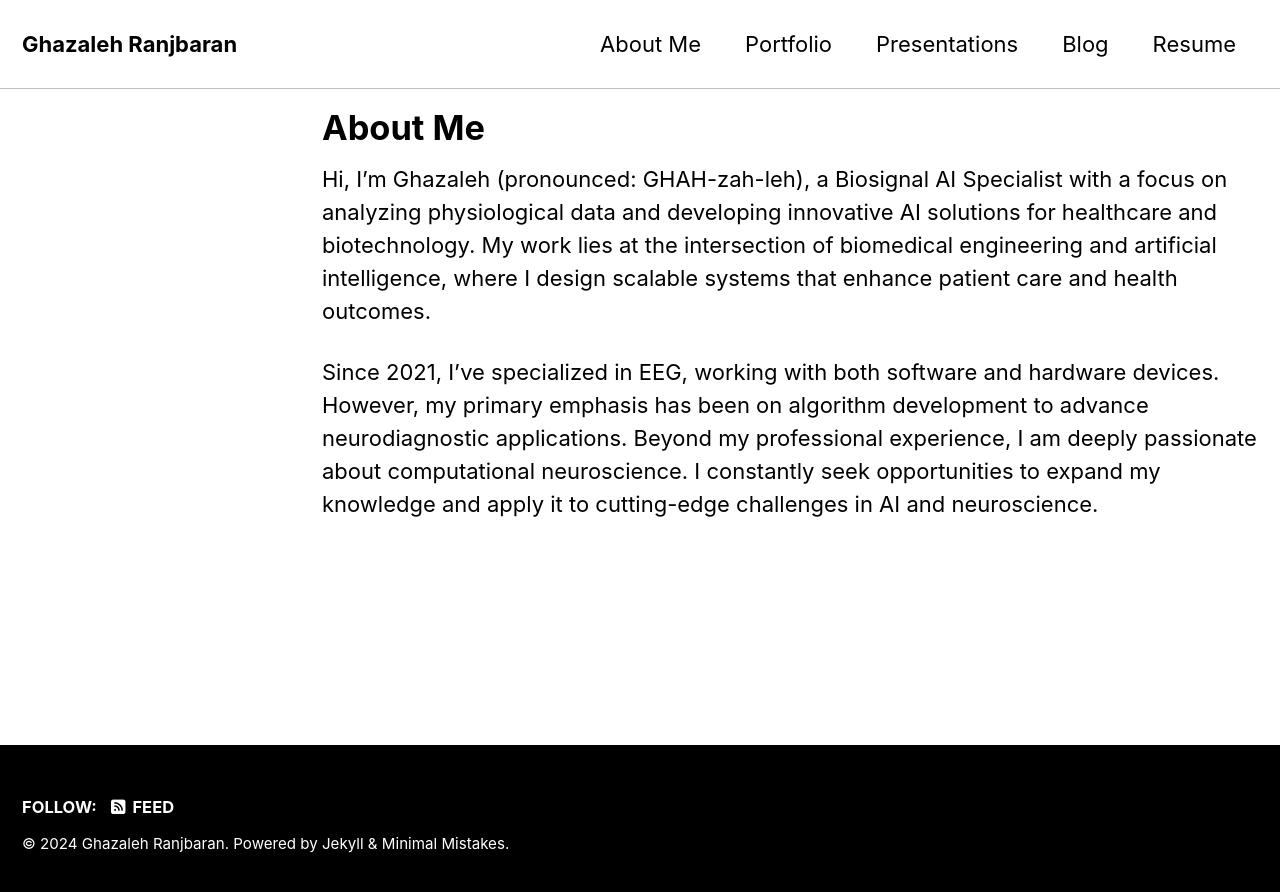
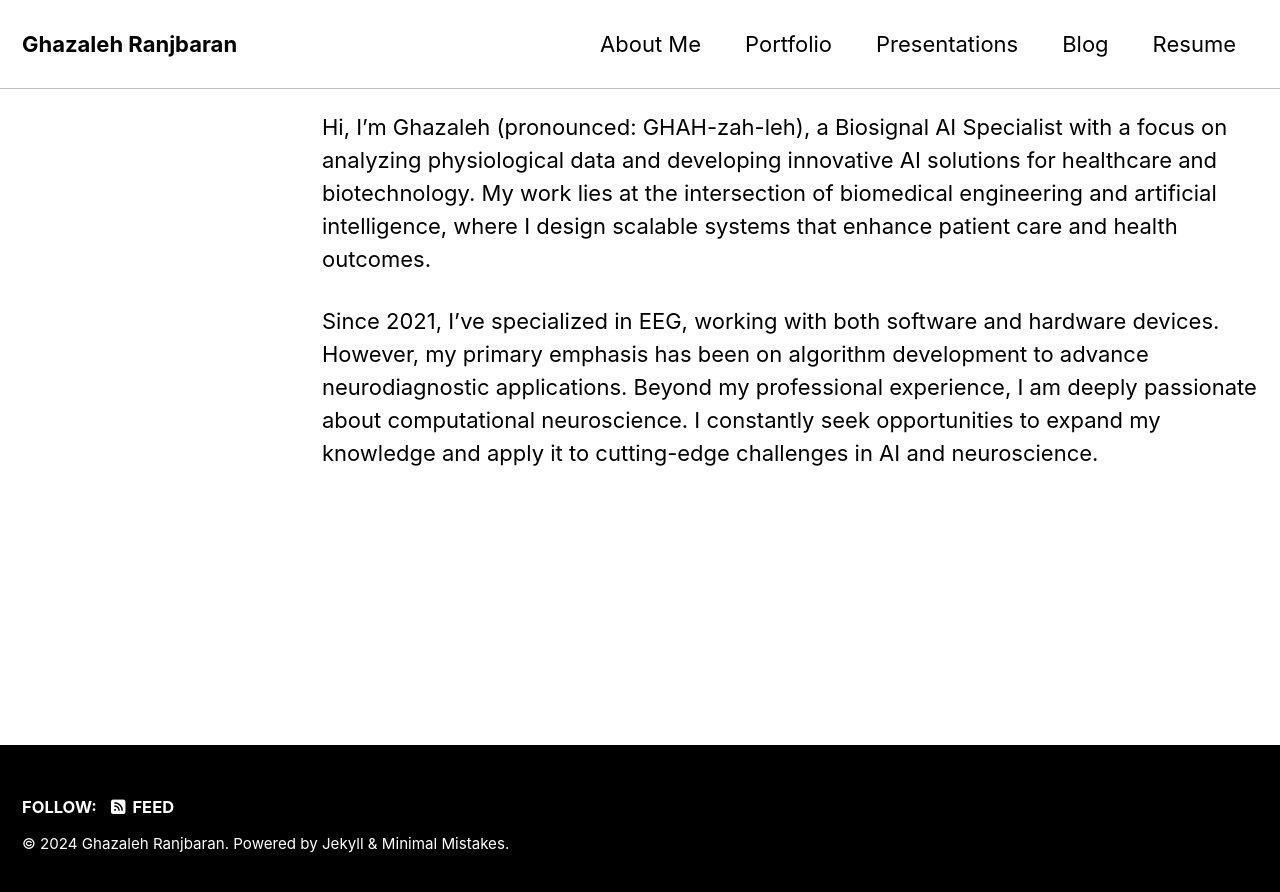
Before and after one commit to ghazalehran/ghazalehran.github.io, a Jekyll site: the page built from about.md, in a window 1280 px wide. Shown: the top 892 px of the page. Built offline with Jekyll 4.4.1, drawn with Linux system fonts in a browser that asks for light colours; cached includes are drawn as plain includes.

Commit message:
update about me

```diff
--- a/about.md
+++ b/about.md
@@ -1,9 +1,9 @@
 ---
 layout: single
-title: "About Me"
+title:
 permalink: /about/
 classes: wide
-sidebar: psidebar.html
+sidebar: sidebar.html
 header: false
 ---
 
```
